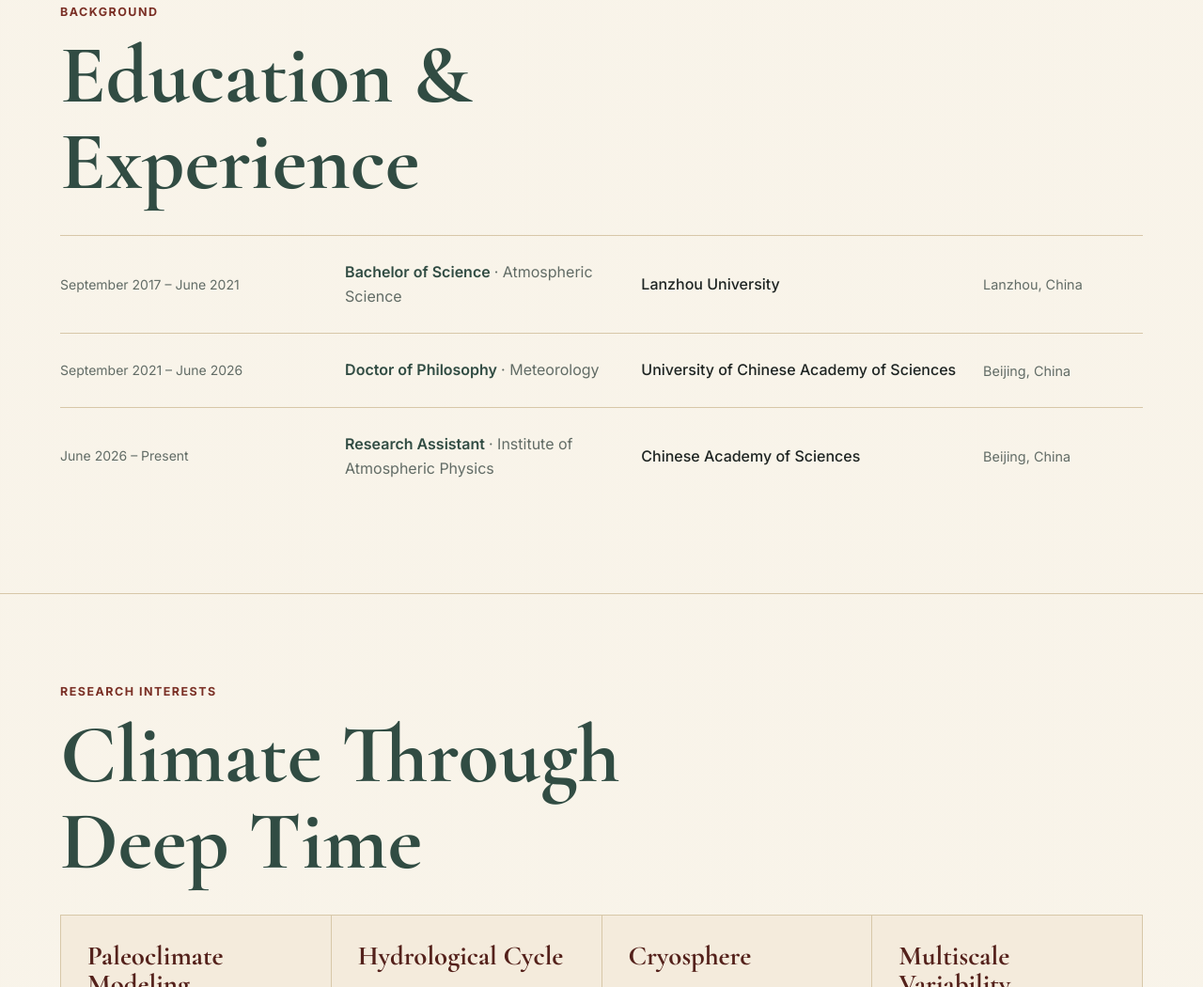
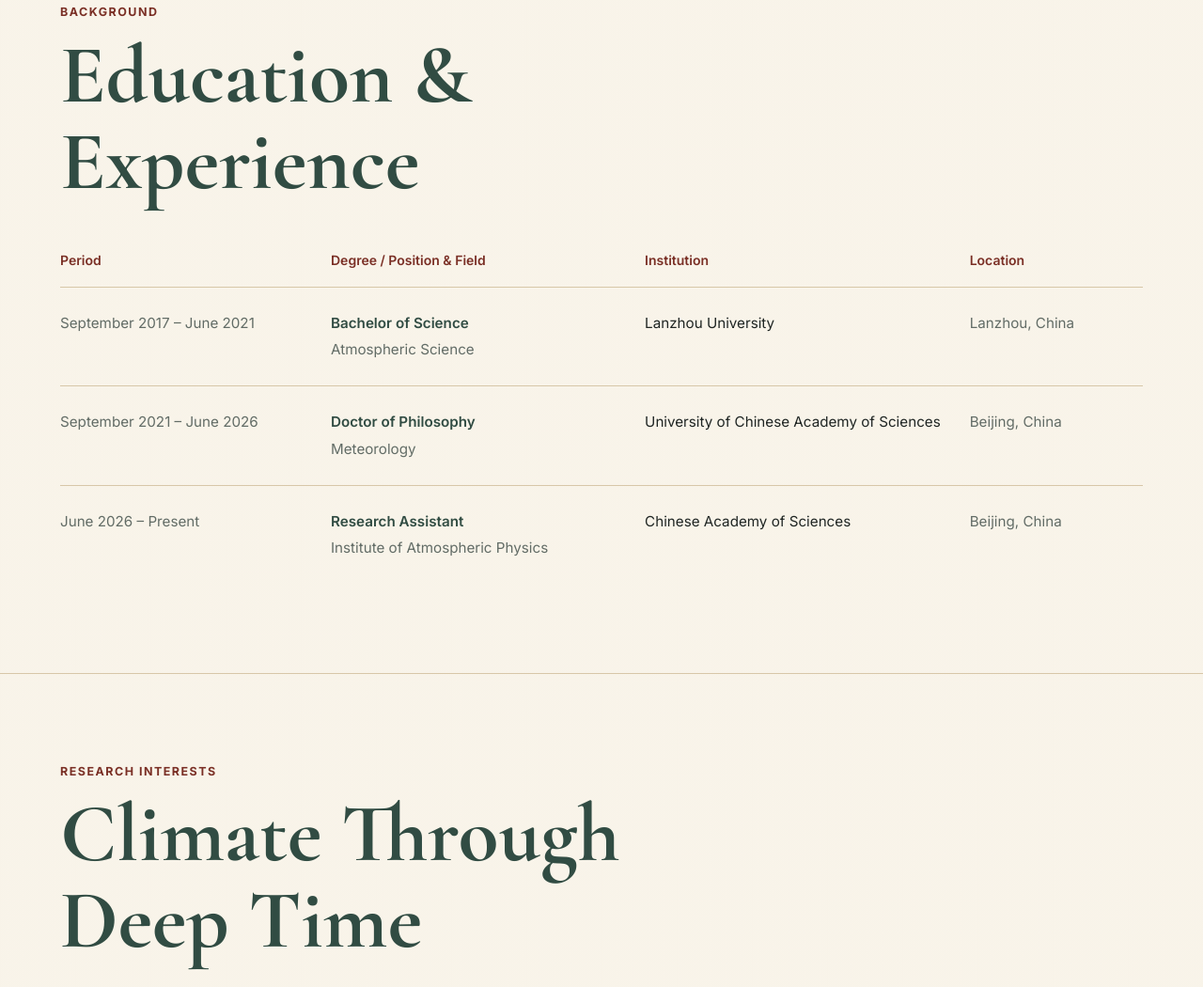
Before and after one commit to Zhangjzh2021/Zhangjzh2021.github.io, a plain HTML site: page index.html in a window 1280 px wide. Shown: the part 1119-2169 px from the top of the page at 94% size. Drawn offline with nearby package versions, Linux system fonts and the light colour scheme.

Commit message:
Use explicit four-column education and experience table

```diff
--- a/index.html
+++ b/index.html
@@ -47,26 +47,16 @@
 
       <section class="section experience" id="experience" aria-labelledby="experience-title">
         <div class="section-heading"><p class="kicker">Background</p><h2 id="experience-title">Education &amp; Experience</h2></div>
-        <ol class="experience-list">
-          <li class="experience-item">
-            <p class="experience-date">September 2017 – June 2021</p>
-            <p class="experience-role">Bachelor of Science <span>· Atmospheric Science</span></p>
-            <p class="experience-institution">Lanzhou University</p>
-            <p class="experience-location">Lanzhou, China</p>
-          </li>
-          <li class="experience-item">
-            <p class="experience-date">September 2021 – June 2026</p>
-            <p class="experience-role">Doctor of Philosophy <span>· Meteorology</span></p>
-            <p class="experience-institution">University of Chinese Academy of Sciences</p>
-            <p class="experience-location">Beijing, China</p>
-          </li>
-          <li class="experience-item">
-            <p class="experience-date">June 2026 – Present</p>
-            <p class="experience-role">Research Assistant <span>· Institute of Atmospheric Physics</span></p>
-            <p class="experience-institution">Chinese Academy of Sciences</p>
-            <p class="experience-location">Beijing, China</p>
-          </li>
-        </ol>
+        <div class="experience-table-wrap" role="region" aria-label="Education and experience" tabindex="0">
+          <table class="experience-table">
+            <thead><tr><th scope="col">Period</th><th scope="col">Degree / Position &amp; Field</th><th scope="col">Institution</th><th scope="col">Location</th></tr></thead>
+            <tbody>
+              <tr><td>September 2017 – June 2021</td><td><strong>Bachelor of Science</strong><span>Atmospheric Science</span></td><td>Lanzhou University</td><td>Lanzhou, China</td></tr>
+              <tr><td>September 2021 – June 2026</td><td><strong>Doctor of Philosophy</strong><span>Meteorology</span></td><td>University of Chinese Academy of Sciences</td><td>Beijing, China</td></tr>
+              <tr><td>June 2026 – Present</td><td><strong>Research Assistant</strong><span>Institute of Atmospheric Physics</span></td><td>Chinese Academy of Sciences</td><td>Beijing, China</td></tr>
+            </tbody>
+          </table>
+        </div>
       </section>
 
       <section class="section" id="research" aria-labelledby="research-title">
--- a/style.css
+++ b/style.css
@@ -132,14 +132,18 @@ h1 {
 .degree { color: var(--green); font-size: 1.05rem; font-weight: 500; }
 .degree-field, .location { color: var(--muted); font-weight: 400; }
 .location { font-size: 0.95rem; }
-.experience-list { padding: 0; margin: 0; list-style: none; }
-.experience-item { display: grid; grid-template-columns: 1.15fr 1.2fr 1.4fr 0.7fr; gap: 24px; padding: 26px 0; border-top: 1px solid var(--line); align-items: center; }
-.experience-item p { margin: 0; }
-.experience-date { color: var(--muted); font-size: 0.875rem; }
-.experience-role { font-weight: 600; color: var(--green); }
-.experience-role span { font-weight: 400; color: var(--muted); }
-.experience-institution { font-weight: 500; color: var(--ink); }
-.experience-location { font-size: 0.9rem; color: var(--muted); }
+.experience-table-wrap { width: 100%; overflow-x: auto; }
+.experience-table { width: 100%; min-width: 1000px; border-collapse: collapse; table-layout: fixed; text-align: left; }
+.experience-table th:nth-child(1) { width: 25%; }
+.experience-table th:nth-child(2) { width: 29%; }
+.experience-table th:nth-child(3) { width: 30%; }
+.experience-table th:nth-child(4) { width: 16%; }
+.experience-table th { padding: 16px 24px 16px 0; color: var(--accent); font-size: 0.875rem; font-weight: 600; }
+.experience-table td { padding: 26px 24px 26px 0; border-top: 1px solid var(--line); vertical-align: top; color: var(--ink); font-size: 0.95rem; line-height: 1.6; }
+.experience-table td:first-child, .experience-table td:last-child { color: var(--muted); white-space: nowrap; }
+.experience-table td strong { display: block; color: var(--green); font-weight: 600; }
+.experience-table td span { display: block; margin-top: 4px; color: var(--muted); }
+.experience-table th:last-child, .experience-table td:last-child { padding-right: 0; }
 section[id] { scroll-margin-top: 100px; }
 
 .about {
@@ -377,12 +381,7 @@ h3 {
   }
 }
 
-@media (max-width: 900px) {
-  .experience-item { gap: 16px; font-size: 0.9rem; }
-}
 @media (max-width: 640px) {
   .nav { flex-wrap: wrap; row-gap: 12px; }
   .degree { font-size: 0.9rem; }
-  .experience-list { overflow-x: auto; }
-  .experience-item { min-width: 760px; }
 }
```
